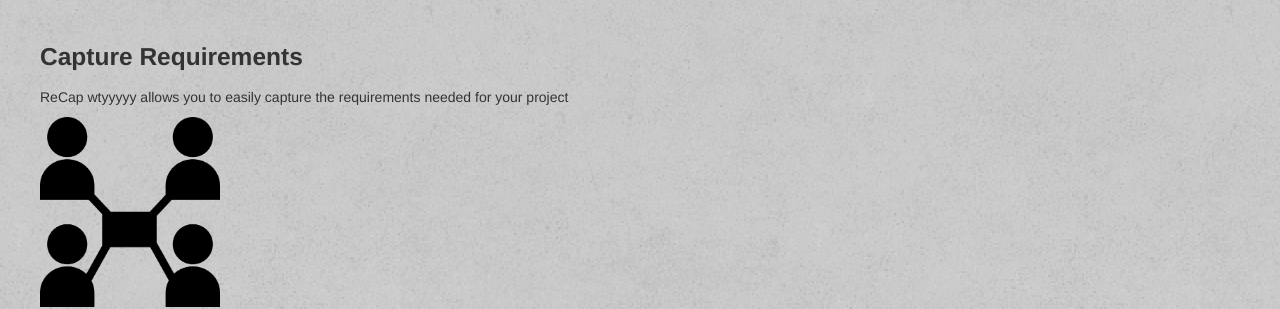
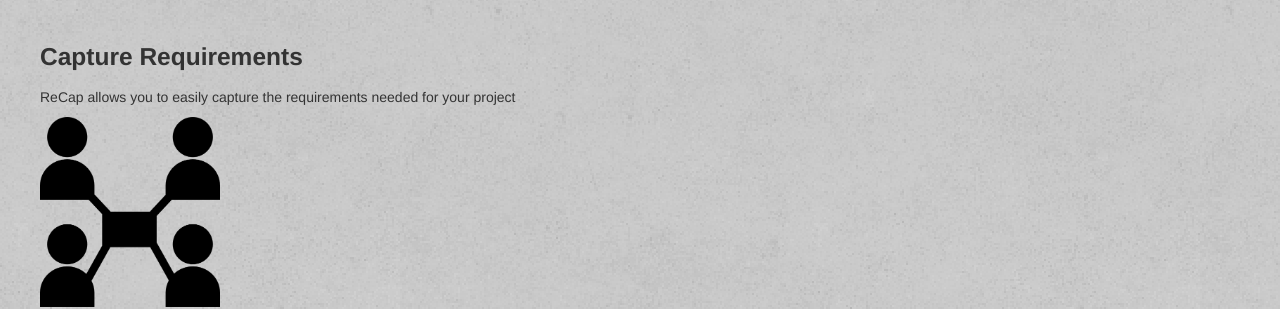
Before and after one commit to spinakr/DIM3_team-as.js, a Django app: page /recap/ in a window 1280 px wide. Shown: the part 433-742 px from the top of the page. Run offline with Django 3.2, Linux system fonts and the light colour scheme; some libraries are stand-ins or nearby versions.

Commit message:
Update index.html

```diff
--- a/templates/recap/index.html
+++ b/templates/recap/index.html
@@ -11,7 +11,7 @@
            <div id="sidebar-left" class="col-lg-4  col-sm-4 col-lg-pull-4">
                 <img src="/static/img/capture.png" width="180" height="180" >
                 <h3>Capture Requirements</h3>
-                <p>ReCap wtyyyyy allows you to easily capture the requirements needed for your project</p>
+                <p>ReCap allows you to easily capture the requirements needed for your project</p>
             </div>
            <div id="sidebar-left" class="col-lg-4  col-sm-4 col-lg-pull-4">
                 <img src="/static/img/collaborate.png" width="180" height="180">
```
